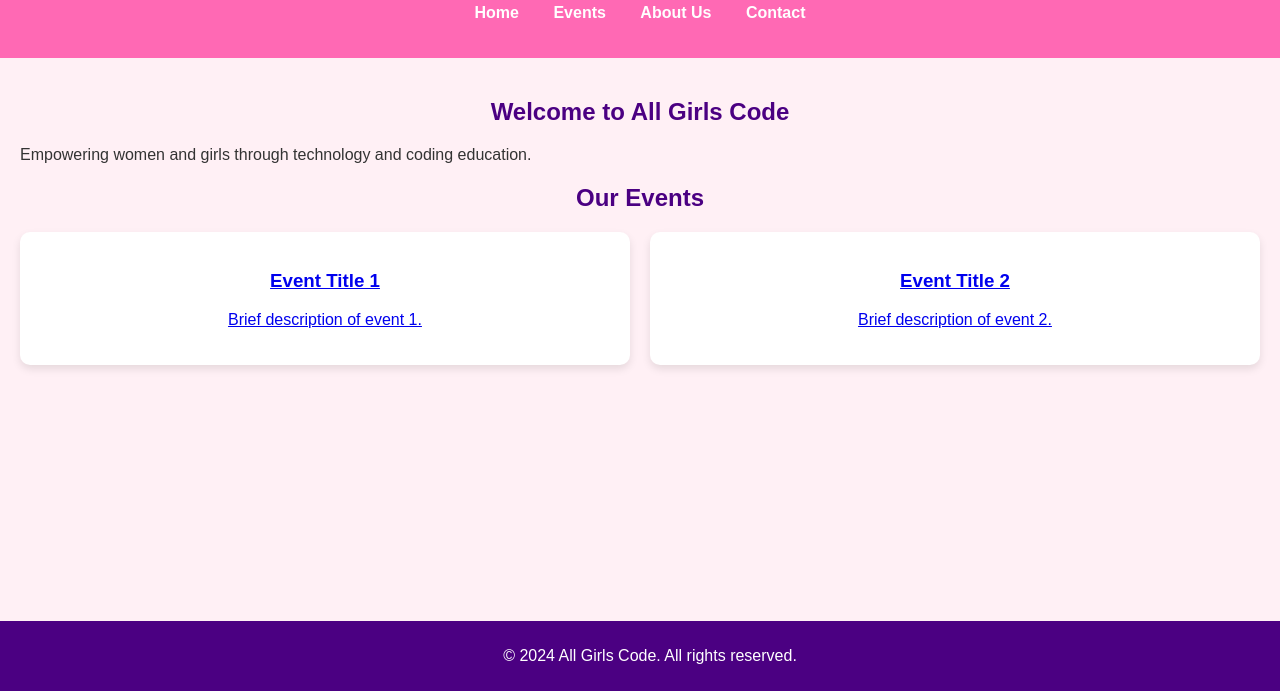
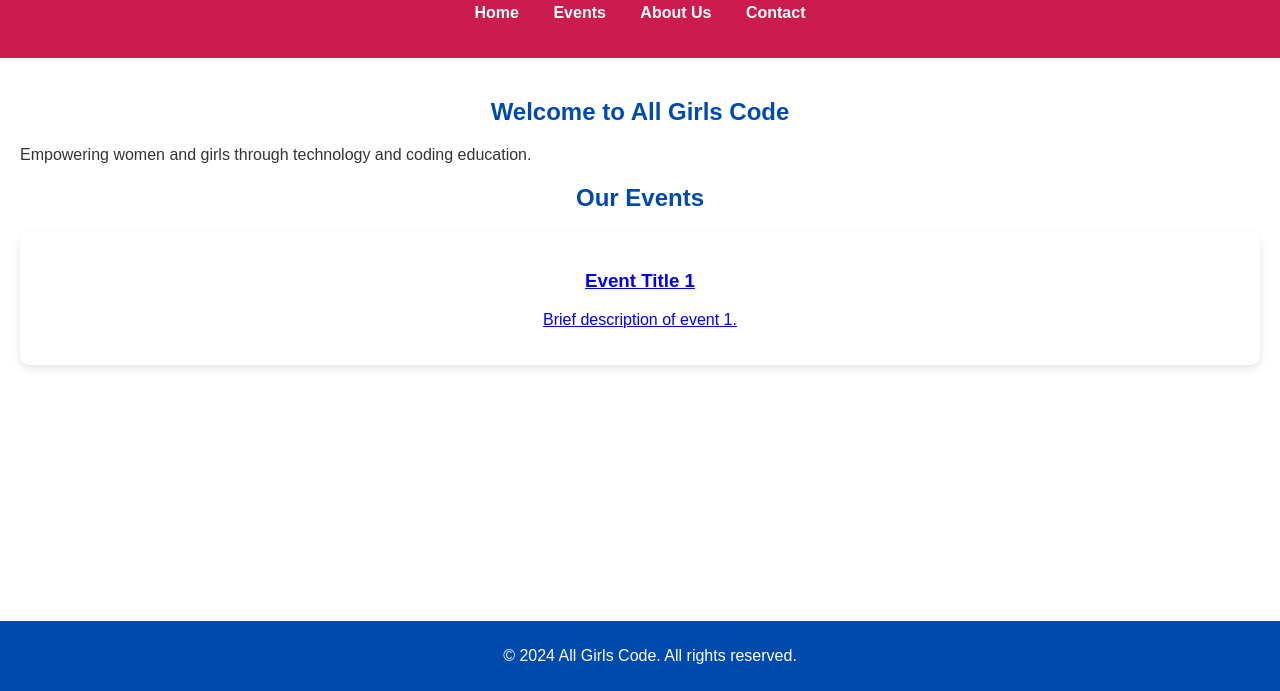
Before and after one commit to JJoellee/AGC-Events, a plain HTML site: page index.html in a window 1280 px wide. Shown: the part 109-800 px from the top of the page. Drawn offline with Linux system fonts and the light colour scheme.

```diff
--- a/css/style.css
+++ b/css/style.css
@@ -1,8 +1,7 @@
-/* Define brand colors */
 :root {
-    --primary-color: #FF69B4; /* Example pink color */
-    --secondary-color: #4B0082; /* Example purple color */
-    --background-color: #FFF0F5;
+    --primary-color: #CC1B4E;
+    --secondary-color: #004AAD;
+    --background-color: #FFFFFF;
     --text-color: #333;
 }
 
--- a/index.html
+++ b/index.html
@@ -9,7 +9,6 @@
 <body>
     <header>
         <div class="logo">
-            <!-- Placeholder for the logo -->
             <img src="logo.png" alt="All Girls Code Logo">
         </div>
         <nav>
@@ -31,20 +30,12 @@
         <section id="events">
             <h2>Our Events</h2>
             <div class="events-grid">
-                <!-- Placeholder for event items -->
                 <div class="event-item">
-                    <a href="event.html?event=event1">
+                    <a class="event-link" href="event.html?event=event1">
                         <h3>Event Title 1</h3>
                         <p>Brief description of event 1.</p>
                     </a>
                 </div>
-                <div class="event-item">
-                    <a href="event.html?event=event2">
-                        <h3>Event Title 2</h3>
-                        <p>Brief description of event 2.</p>
-                    </a>
-                </div>
-                <!-- Add more event items as needed -->
             </div>
         </section>
     </main>
```
Also changed, not shown: logo.png, 1 other file.
